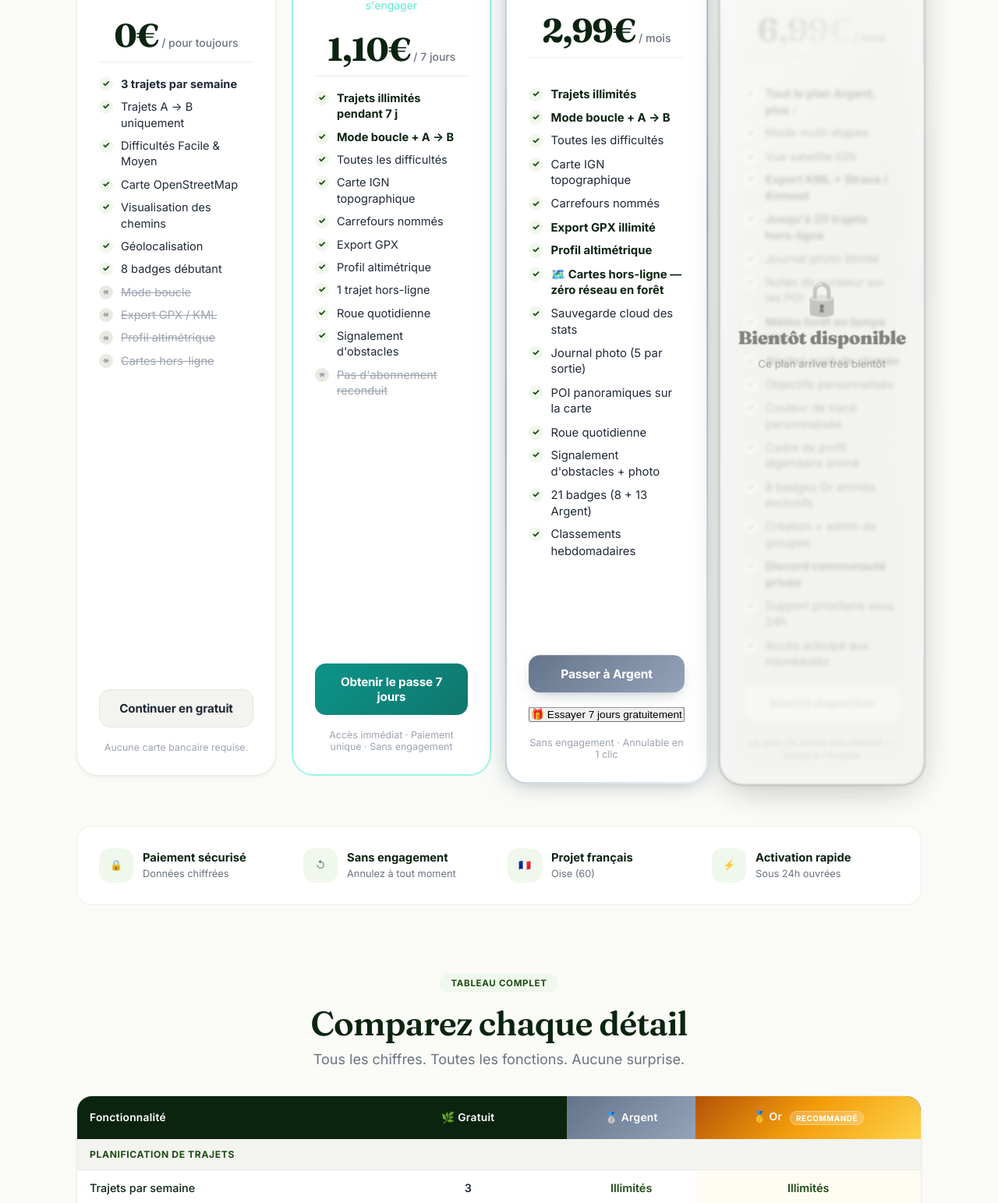
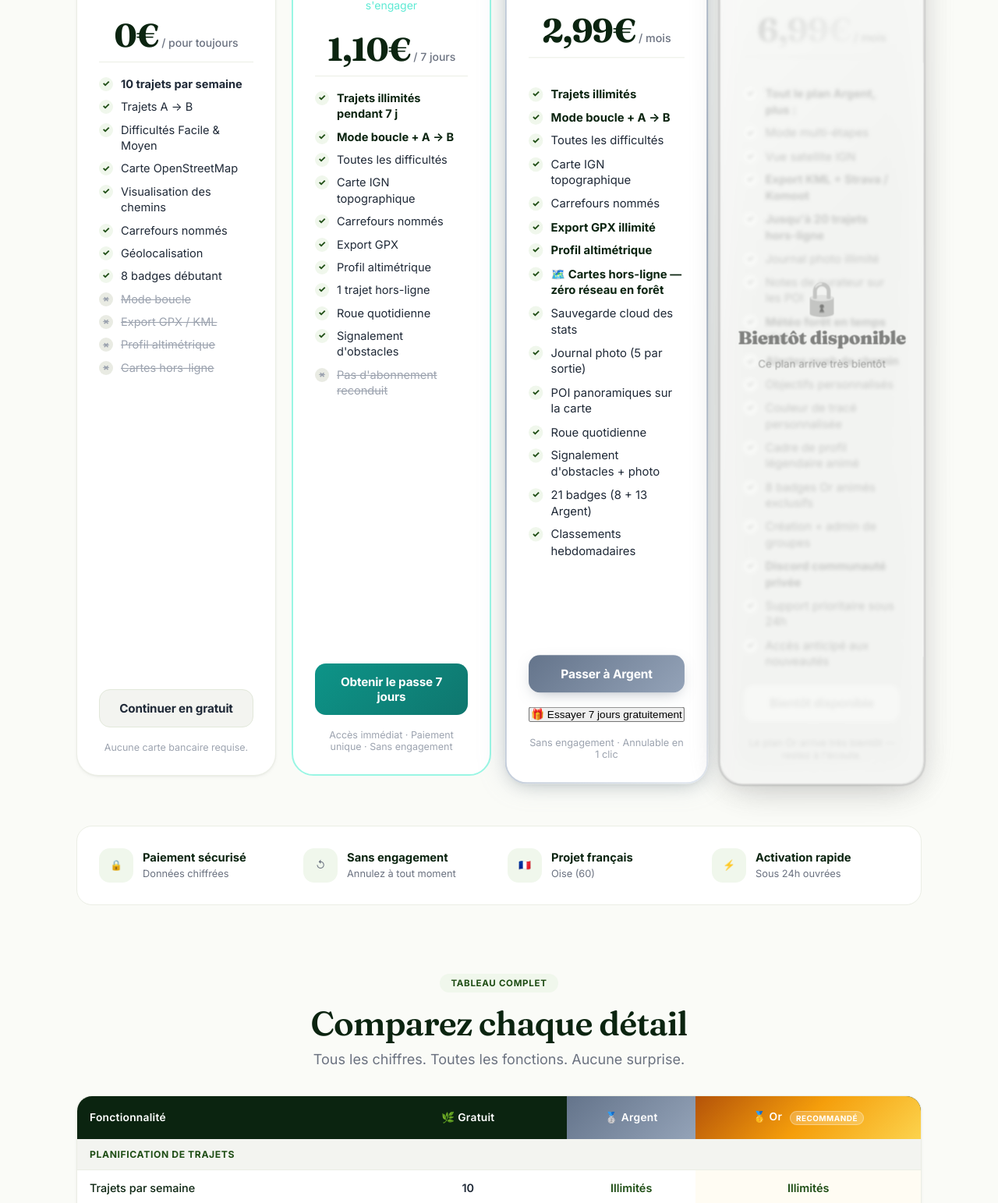
Before and after one commit to newtocode13yearsold/bwr-project, a website: page public/plans.html in a window 1280 px wide. Shown: the part 750-2293 px from the top of the page at 78% size. Drawn offline with Linux system fonts and the light colour scheme.

Commit message:
fix: show named crossroads as a free feature on pricing page
Carrefours were already free in features.js and rendered for all users
in map.js, but plans.html still advertised them as silver/gold only.
Update the free plan card and the comparison table to match.

Co-Authored-By: Claude Opus 4.8 <noreply@anthropic.com>

```diff
--- a/public/plans.html
+++ b/public/plans.html
@@ -127,11 +127,12 @@
           <span class="pc-period">/ pour toujours</span>
         </div>
         <ul class="pc-features">
-          <li class="pf yes"><span class="pf-icon">✓</span> <strong>3 trajets par semaine</strong></li>
-          <li class="pf yes"><span class="pf-icon">✓</span> Trajets A → B uniquement</li>
+          <li class="pf yes"><span class="pf-icon">✓</span> <strong>10 trajets par semaine</strong></li>
+          <li class="pf yes"><span class="pf-icon">✓</span> Trajets A → B</li>
           <li class="pf yes"><span class="pf-icon">✓</span> Difficultés Facile &amp; Moyen</li>
           <li class="pf yes"><span class="pf-icon">✓</span> Carte OpenStreetMap</li>
           <li class="pf yes"><span class="pf-icon">✓</span> Visualisation des chemins</li>
+          <li class="pf yes"><span class="pf-icon">✓</span> Carrefours nommés</li>
           <li class="pf yes"><span class="pf-icon">✓</span> Géolocalisation</li>
           <li class="pf yes"><span class="pf-icon">✓</span> 8 badges débutant</li>
           <li class="pf no"><span class="pf-icon">×</span> Mode boucle</li>
@@ -302,7 +303,7 @@
           </thead>
           <tbody>
             <tr class="ct-section"><td colspan="4">Planification de trajets</td></tr>
-            <tr><td>Trajets par semaine</td><td><span class="num">3</span></td><td class="ok">Illimités</td><td class="ok">Illimités</td></tr>
+            <tr><td>Trajets par semaine</td><td><span class="num">10</span></td><td class="ok">Illimités</td><td class="ok">Illimités</td></tr>
             <tr><td>Mode A → B</td><td class="ok">✓</td><td class="ok">✓</td><td class="ok">✓</td></tr>
             <tr><td>Mode boucle</td><td class="no">—</td><td class="ok">✓</td><td class="ok">✓</td></tr>
             <tr><td>Mode multi-étapes</td><td class="no">—</td><td class="no">—</td><td class="ok">✓</td></tr>
@@ -313,7 +314,7 @@
             <tr><td>Carte OpenStreetMap</td><td class="ok">✓</td><td class="ok">✓</td><td class="ok">✓</td></tr>
             <tr><td>Carte IGN topographique</td><td class="no">—</td><td class="ok">✓</td><td class="ok">✓</td></tr>
             <tr><td>Vue satellite IGN</td><td class="no">—</td><td class="no">—</td><td class="ok">✓</td></tr>
-            <tr><td>Carrefours nommés</td><td class="no">—</td><td class="ok">✓</td><td class="ok">✓</td></tr>
+            <tr><td>Carrefours nommés</td><td class="ok">✓</td><td class="ok">✓</td><td class="ok">✓</td></tr>
             <tr><td>POI panoramiques</td><td class="no">—</td><td class="ok">✓</td><td class="ok">+ notes</td></tr>
 
             <tr class="ct-section"><td colspan="4">Analyse &amp; export</td></tr>
```
